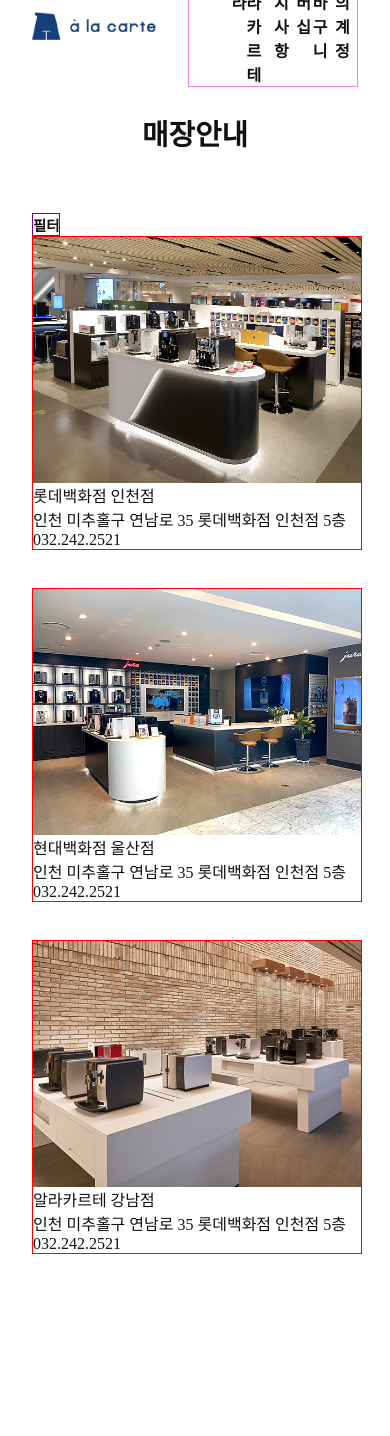
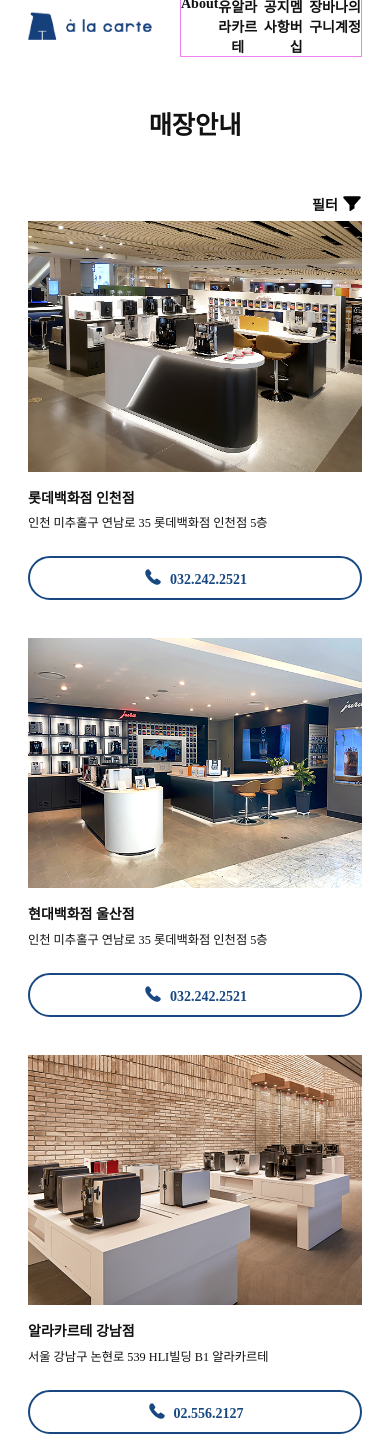
Before and after one commit to dahhnym/tech-asgmt_store-location-page, a Next.js app: page /location in a window 390 px wide. Before the commit the page ends 1254 px from the top, so only its background shows below. Built offline with nearby package versions, Linux system fonts and the light colour scheme.

Commit message:
Refactor: make StoreCard and refactor nav tab
- make StoreCard component
- make location nav tab and apply responsive design

```diff
--- a/components/LocationPage.style.ts
+++ b/components/LocationPage.style.ts
@@ -6,9 +6,6 @@
   grid-template-columns: repeat(auto-fit, minmax(330px, 1fr));
   gap: 38px;
   min-width: 330px;
-  @media screen and (max-width: ${MEDIA_QUERY_END_POINT.MOBILE}) {
-    /* display: none; */
-  }
 `;
 
 export { StoreInfoContainer };
--- a/components/location/FilterButton.tsx
+++ b/components/location/FilterButton.tsx
@@ -1,7 +1,30 @@
-import { Button } from './LocationNavTab.style';
+import styled from '@emotion/styled';
+import Image from 'next/image';
+import { MEDIA_QUERY_END_POINT } from '../../constants';
+import Filter from './../../public/icon/filter.svg';
 
 const FilterButton = () => {
-  return <Button>필터</Button>;
+  return (
+    <Button>
+      필터
+      <Image src={Filter} width="20" height="20" alt="" />
+    </Button>
+  );
 };
 
 export default FilterButton;
+
+const Button = styled.button`
+  display: none;
+  font-weight: bold;
+  font-size: 1rem;
+  position: absolute;
+  right: 0;
+  img {
+    margin-left: 0.3rem;
+    vertical-align: -0.2rem;
+  }
+  @media screen and (max-width: ${MEDIA_QUERY_END_POINT.MOBILE}) {
+    display: block;
+  }
+`;
--- a/components/location/LocationNavTab.style.ts
+++ /dev/null
@@ -1,35 +0,0 @@
-import styled from '@emotion/styled';
-import { MEDIA_QUERY_END_POINT } from '../../constants';
-
-const Nav = styled.nav`
-  margin-bottom: 2rem;
-  ul {
-    border: solid 1px #ededee;
-    display: grid;
-    grid-template-columns: repeat(6, 1fr);
-    li {
-      height: 52px;
-      text-align: center;
-      line-height: 52px;
-      font-weight: bold;
-      a {
-        display: block;
-      }
-    }
-  }
-  @media screen and (max-width: ${MEDIA_QUERY_END_POINT.MOBILE}) {
-    display: none;
-  }
-`;
-
-const Button = styled.button`
-  display: none;
-  font-weight: bold;
-  font-size: 0.9rem;
-  @media screen and (max-width: ${MEDIA_QUERY_END_POINT.MOBILE}) {
-    display: block;
-    border: solid 1px purple;
-  }
-`;
-
-export { Nav, Button };
--- a/components/location/LocationNavTab.tsx
+++ b/components/location/LocationNavTab.tsx
@@ -1,9 +1,10 @@
-import * as S from './LocationNavTab.style';
 import Link from 'next/link';
+import styled from '@emotion/styled';
+import { MEDIA_QUERY_END_POINT } from '../../constants';
 
 const LocationNavTab = () => {
   return (
-    <S.Nav>
+    <Nav>
       <ul>
         <li>
           <Link href="">전체</Link>
@@ -26,8 +27,29 @@
           <Link href="">경상</Link>
         </li>
       </ul>
-    </S.Nav>
+    </Nav>
   );
 };
 
 export default LocationNavTab;
+
+const Nav = styled.nav`
+  margin-bottom: 2rem;
+  ul {
+    border: solid 1px #ededee;
+    display: grid;
+    grid-template-columns: repeat(6, 1fr);
+    li {
+      height: 52px;
+      text-align: center;
+      line-height: 52px;
+      font-weight: bold;
+      a {
+        display: block;
+      }
+    }
+  }
+  @media screen and (max-width: ${MEDIA_QUERY_END_POINT.MOBILE}) {
+    display: none;
+  }
+`;
--- a/components/location/NavControl.tsx
+++ b/components/location/NavControl.tsx
@@ -1,4 +1,5 @@
 import styled from '@emotion/styled';
+import { MEDIA_QUERY_END_POINT } from '../../constants';
 import FilterButton from './FilterButton';
 import LocationNavTab from './LocationNavTab';
 
@@ -15,4 +16,7 @@
 
 const Wrapper = styled.div`
   position: relative;
+  @media screen and (max-width: ${MEDIA_QUERY_END_POINT.MOBILE}) {
+    height: 2rem;
+  }
 `;
--- /dev/null
+++ b/components/location/StoreCard.tsx
@@ -0,0 +1,83 @@
+import styled from '@emotion/styled';
+import Image, { StaticImageData } from 'next/image';
+import { MEDIA_QUERY_END_POINT } from '../../constants';
+import CONTACT from './../../public/icon/contact.svg';
+
+interface StoreCardProps {
+  storeIdx: number;
+  storeName: string;
+  mainAddress: string;
+  contact: string;
+  image: StaticImageData;
+}
+
+const StoreCard: React.FC<StoreCardProps> = data => {
+  return (
+    <div>
+      <ImgWrapper>
+        <Image
+          src={data.image}
+          alt={data.storeName}
+          fill={true}
+          placeholder="blur"
+        />
+      </ImgWrapper>
+      <StoreInfoContainer>
+        <Name>{data.storeName}</Name>
+        <Addr>{data.mainAddress}</Addr>
+        <Contact>
+          <Image src={CONTACT} alt="전화" width={'20'} />
+          <span>{data.contact}</span>
+        </Contact>
+      </StoreInfoContainer>
+    </div>
+  );
+};
+
+export default StoreCard;
+
+const ImgWrapper = styled.div`
+  position: relative;
+  width: 100%;
+  aspect-ratio: 4/3;
+`;
+
+const StoreInfoContainer = styled.ul`
+  li {
+    line-height: 1.8rem;
+  }
+`;
+
+const Name = styled.li`
+  font-weight: bold;
+  font-size: 1rem;
+  margin-top: 1rem;
+`;
+
+const Addr = styled.li`
+  font-size: 0.875rem;
+`;
+
+const Contact = styled.li`
+  position: relative;
+  margin-top: 20px;
+  border: solid 2px #174882;
+  border-radius: 22px;
+  text-align: center;
+  height: 38px;
+  span {
+    color: #174882;
+    font-weight: bold;
+    line-height: 38px;
+  }
+  img {
+    vertical-align: -0.2rem;
+    margin-right: 0.5rem;
+  }
+  @media screen and (max-width: ${MEDIA_QUERY_END_POINT.MOBILE}) {
+    height: 44px;
+    span {
+      line-height: 44px;
+    }
+  }
+`;
--- a/pages/location/index.tsx
+++ b/pages/location/index.tsx
@@ -1,77 +1,45 @@
-import Image from 'next/image';
 import * as S from './../../components/LocationPage.style';
 import Store1 from './../../public/stores/롯데 인천_221013.jpg';
 import Store2 from './../../public/stores/현대 울산점_221012.jpg';
 import Store3 from './../../public/stores/알라카르테 강남점.jpg';
-import styled from '@emotion/styled';
-import { MEDIA_QUERY_END_POINT } from '../../constants';
 import NavControl from '../../components/location/NavControl';
+import StoreCard from '../../components/location/StoreCard';
 
 const LocationPage = () => {
+  const dummyData = [
+    {
+      storeIdx: 1,
+      storeName: '롯데백화점 인천점',
+      mainAddress: '인천 미추홀구 연남로 35 롯데백화점 인천점 5층',
+      contact: '032.242.2521',
+      image: Store1,
+    },
+    {
+      storeIdx: 2,
+      storeName: '현대백화점 울산점',
+      mainAddress: '인천 미추홀구 연남로 35 롯데백화점 인천점 5층',
+      contact: '032.242.2521',
+      image: Store2,
+    },
+    {
+      storeIdx: 3,
+      storeName: '알라카르테 강남점',
+      mainAddress: '서울 강남구 논현로 539 HLI빌딩 B1 알라카르테',
+      contact: '02.556.2127',
+      image: Store3,
+    },
+  ];
+
   return (
     <div>
       <NavControl />
       <S.StoreInfoContainer>
-        <StoreCard>
-          <ImgWrapper>
-            <Image
-              src={Store1}
-              alt="롯데백화점 인천점"
-              fill={true}
-              placeholder="blur"
-            />
-          </ImgWrapper>
-          <ul>
-            <li>롯데백화점 인천점</li>
-            <li>인천 미추홀구 연남로 35 롯데백화점 인천점 5층</li>
-            <li>032.242.2521</li>
-          </ul>
-        </StoreCard>
-        <StoreCard>
-          <ImgWrapper>
-            <Image
-              src={Store2}
-              alt="롯데백화점 인천점"
-              fill={true}
-              sizes={`(max-width: ${MEDIA_QUERY_END_POINT.MOBILE}) 380px, 200px`}
-              placeholder="blur"
-            />
-          </ImgWrapper>
-          <ul>
-            <li>현대백화점 울산점</li>
-            <li>인천 미추홀구 연남로 35 롯데백화점 인천점 5층</li>
-            <li>032.242.2521</li>
-          </ul>
-        </StoreCard>
-        <StoreCard>
-          <ImgWrapper>
-            <Image
-              src={Store3}
-              alt="롯데백화점 인천점"
-              fill={true}
-              sizes={`(max-width: ${MEDIA_QUERY_END_POINT.MOBILE}) 380px`}
-              placeholder="blur"
-            />
-          </ImgWrapper>
-          <ul>
-            <li>알라카르테 강남점</li>
-            <li>인천 미추홀구 연남로 35 롯데백화점 인천점 5층</li>
-            <li>032.242.2521</li>
-          </ul>
-        </StoreCard>
+        {dummyData.map(data => {
+          return <StoreCard key={data.storeIdx} {...data} />;
+        })}
       </S.StoreInfoContainer>
     </div>
   );
 };
 
 export default LocationPage;
-
-const StoreCard = styled.div`
-  border: solid 1px red;
-`;
-
-const ImgWrapper = styled.div`
-  position: relative;
-  width: 100%;
-  aspect-ratio: 4/3;
-`;
--- a/styles/reset.css
+++ b/styles/reset.css
@@ -11,6 +11,13 @@
   padding: 0;
   margin: 0;
   color: #111111;
+}
+
+html {
+  font-size: 16px;
+  @media screen and (max-width: 768px) {
+    font-size: 14px;
+  }
 }
 
 a {
```
Also changed, not shown: components/StoreCard.tsx (deleted, +0 -13 lines).
